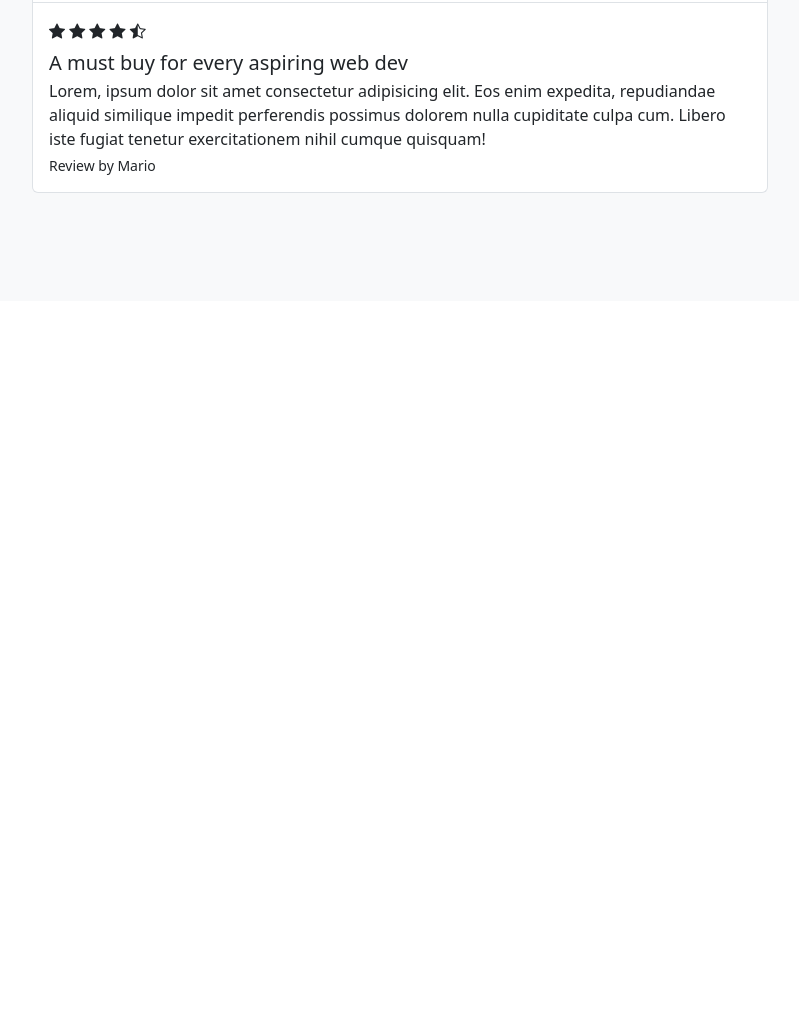
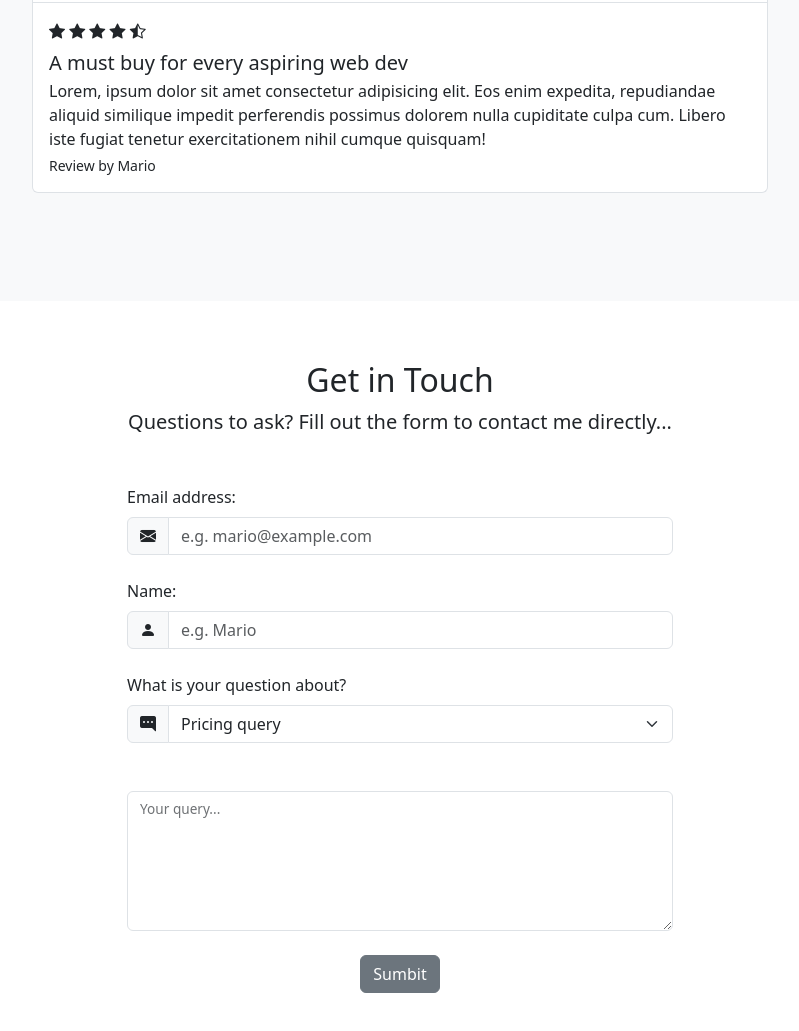
Before and after one commit to dppykt/Bootstrap-Crash-Course, a plain HTML site: page index.html in a window 1280 px wide. Shown: the part 3319-4350 px from the top of the page, without its empty margins (240-1039 px from the left). Before the commit the page ends 3620 px from the top, so only its background shows below. Drawn offline with nearby package versions, Linux system fonts and the light colour scheme.

Commit message:
Lesson 14

```diff
--- a/index.html
+++ b/index.html
@@ -273,6 +273,64 @@
         </div>
        </section>
 
+       <!-- contact form -->
+        <!-- form-control, form-label, form-select, input-group, input-group-text -->
+         <section id="contact">
+            <div class="container-lg">
+                <div class="text-center">
+                    <h2>Get in Touch</h2>
+                    <p class="lead">Questions to ask? Fill out the form to contact me directly...</p>
+                </div>
+
+                <div class="row justify-content-center my-5">
+
+                    <div class="col-lg-6">
+                        <form>
+                            <label for="email" class="form-label">Email address:</label>
+                            <div class="mb-4 input-group">
+                                <span class="input-group-text">
+                                    <i class="bi bi-envelope-fill"></i>
+                                </span>
+                                <input type="email" class="form-control" id="email" placeholder="e.g. mario@example.com">
+                            </div>
+
+
+                            <label for="name" class="form-label">Name:</label>
+                            <div class="mb-4 input-group">
+                                <span class="input-group-text">
+                                    <i class="bi bi-person-fill"></i>
+                                </span>
+                                <input type="text" class="form-control" id="name", placeholder="e.g. Mario">
+                            </div>
+
+                            <label for="subject" class="form-label">What is your question about?</label>
+                            <div class="input-group mb-4">
+                                <span class="input-group-text">
+                                    <i class="bi bi-chat-right-dots-fill"></i>
+                                </span>
+                                <select id="subject" class="form-select">
+                                    <option value="pricing" selected>Pricing query</option>
+                                    <option value="content">Content query</option>
+                                    <option value="other">Other query</option>
+                                </select>
+                            </div>
+
+
+                            <div class="form-floating mb-4 mt-5">
+                                <textarea id="query" class="form-control" style="height: 140px"></textarea>
+                                <label for="query">Your query...</label>
+                            </div>
+
+                            <div class="mb-4 text-center">
+                                <button type="submit" class="btn btn-secondary">Sumbit</button>
+                            </div>
+                        </form>
+                    </div>
+                </div>
+            </div>
+         </section>
+
+
     <script src="https://cdn.jsdelivr.net/npm/bootstrap@5.3.8/dist/js/bootstrap.bundle.min.js" integrity="sha384-FKyoEForCGlyvwx9Hj09JcYn3nv7wiPVlz7YYwJrWVcXK/BmnVDxM+D2scQbITxI" crossorigin="anonymous"></script>
 </body>
 </html>
```
